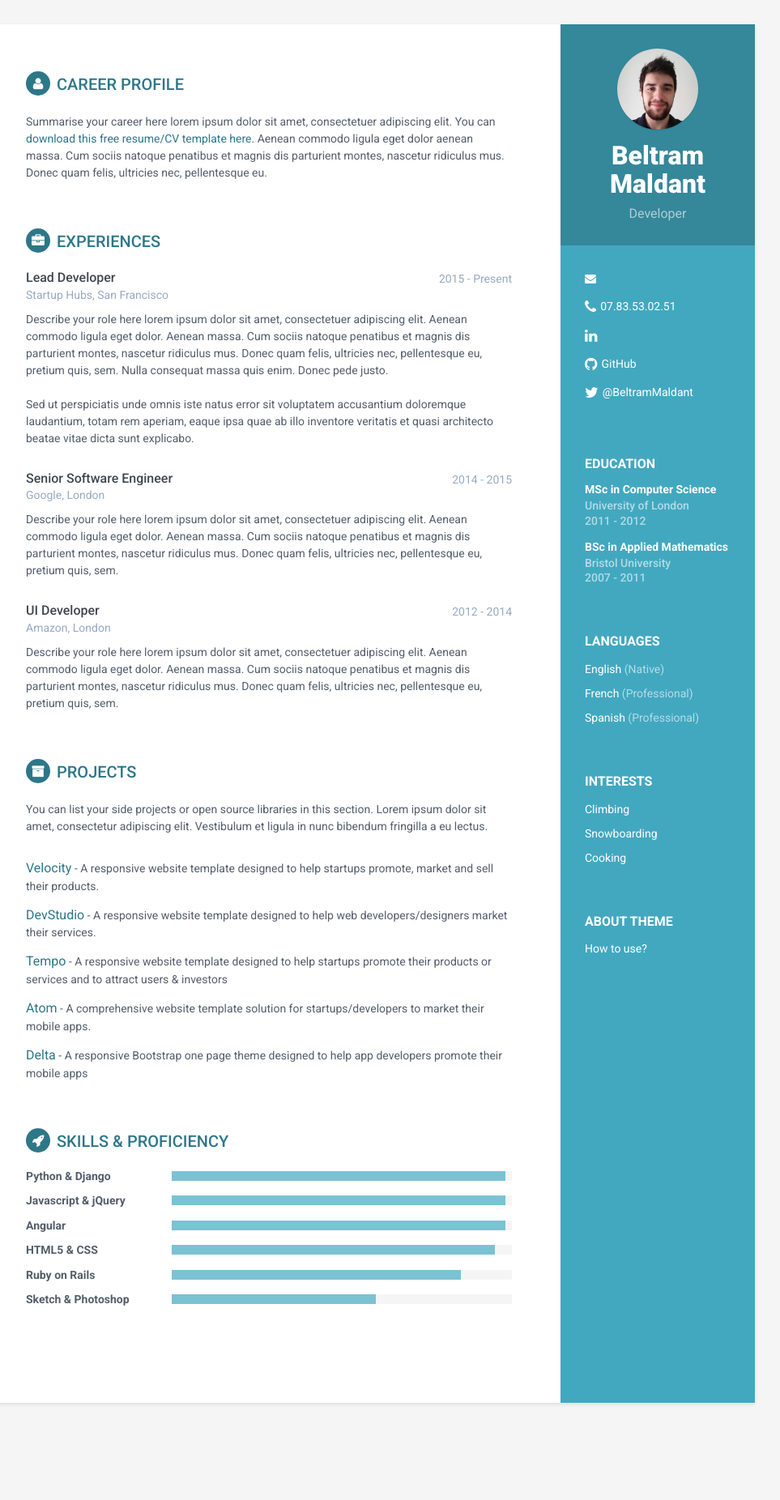
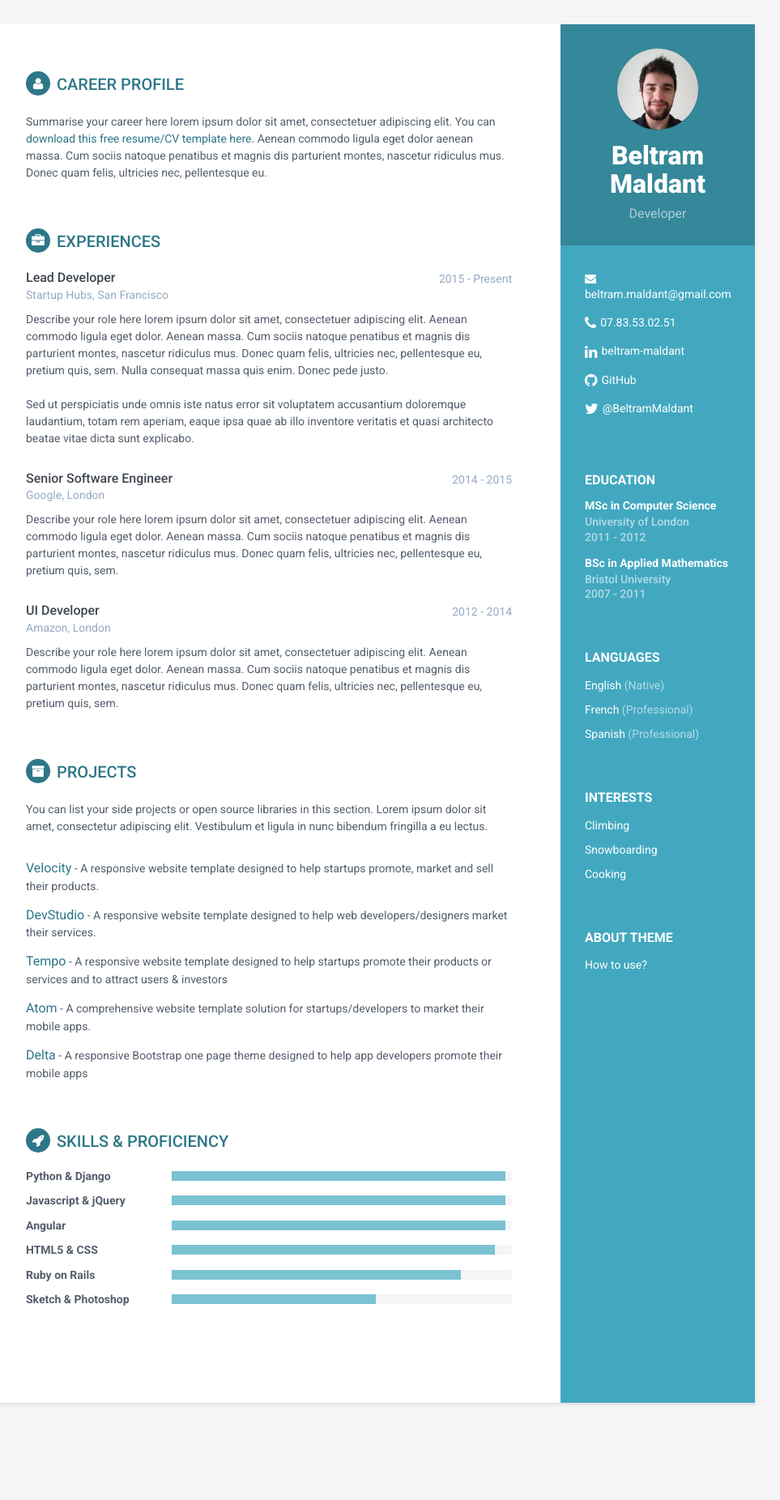
Before and after one commit to beltram/resume, a Jekyll site: the page built from index.html, in a window 1280 px wide. Shown: the whole page at 81% size, without its empty margins (188-1151 px from the left). Built offline with Jekyll 4.4.1, drawn with Linux system fonts in a browser that asks for light colours.

Commit message:
displayname in sidebar links

```diff
--- a/_config.yml
+++ b/_config.yml
@@ -21,10 +21,10 @@ montes, nascetur ridiculus mus. Donec quam felis, ultricies nec, pellentesque eu
 
 #sidebar links
 email: beltram.maldant@gmail.com
-email.displayname: beltram.maldant@gmail.com
+email-displayname: beltram.maldant@gmail.com
 phone: 07.83.53.02.51
 linkedin: beltram-maldant-2930b880
-linkedin.displayname: beltram-maldant
+linkedin-displayname: beltram-maldant
 github: beltram
 twitter: '@BeltramMaldant'
 #Update all the sections by editing the files inside _data folder.
--- a/_includes/sidebar.html
+++ b/_includes/sidebar.html
@@ -19,7 +19,7 @@
        <ul class="list-unstyled contact-list">
 
           {% if site.email %}
-           <li class="email"><i class="fa fa-envelope"></i><a href="mailto: {{site.email}}">{{site.email.displayname}}</a></li>
+           <li class="email"><i class="fa fa-envelope"></i><a href="mailto: {{site.email}}">{{site.email-displayname}}</a></li>
            {% endif %}
 
            {% if site.phone %}
@@ -31,7 +31,7 @@
            {% endif %}
 
            {% if site.linkedin %}
-           <li class="linkedin"><i class="fa fa-linkedin"></i><a href="https://linkedin.com/in/{{site.linkedin}}" target="_blank">{{site.linkedin.displayname}}</a></li>
+           <li class="linkedin"><i class="fa fa-linkedin"></i><a href="https://linkedin.com/in/{{site.linkedin}}" target="_blank">{{site.linkedin-displayname}}</a></li>
            {% endif %}
 
            {% if site.github %}
```
